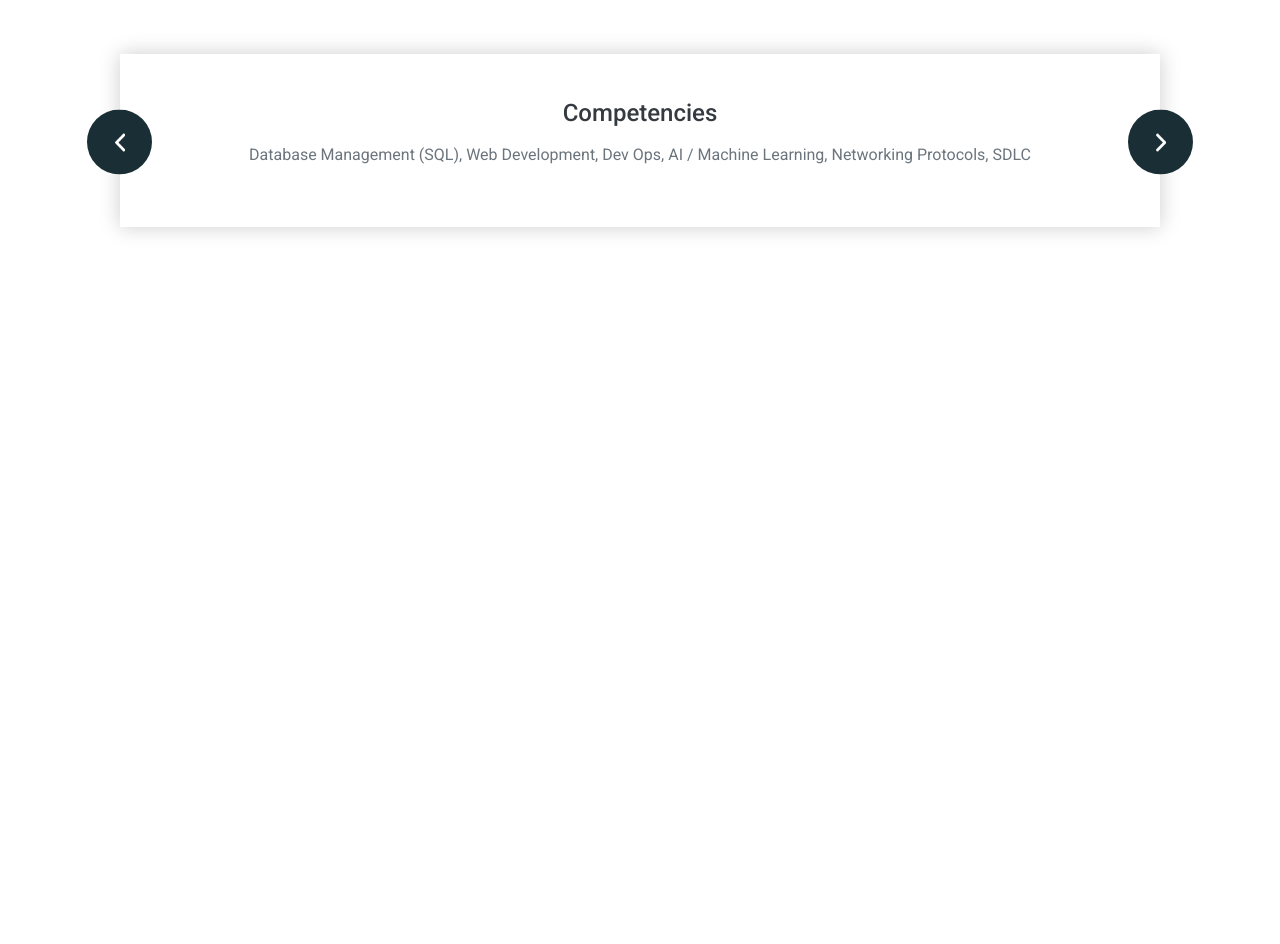
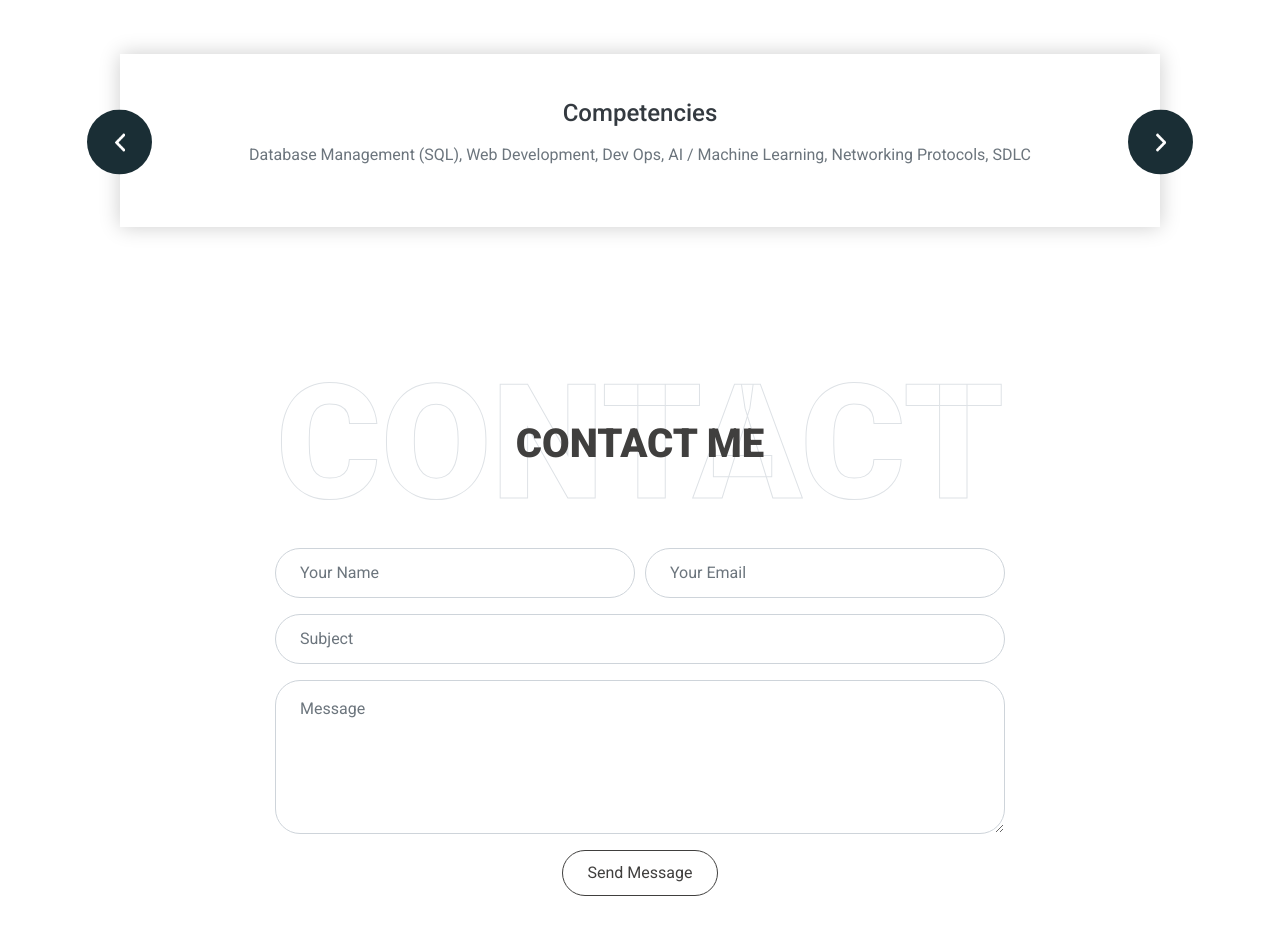
Before and after one commit to IronBiscuit/Porfolio-Website, a website: page views/index.html in a window 1280 px wide. Shown: the part 7121-8065 px from the top of the page. Before the commit the page ends 7421 px from the top, so only its background shows below. Drawn offline with nearby package versions, Linux system fonts and the light colour scheme; files that its build step writes are made by us from their sources; files whose address does not match are found by name.

Commit message:
Add Contact Segment and PHP Mail Logic

```diff
--- a/public/JS/rootJQuery.js
+++ b/public/JS/rootJQuery.js
@@ -1,6 +1,5 @@
 (function ($) {
     "use strict";
-
 
 
     $(window).on('beforeunload', function() {
@@ -86,6 +85,8 @@
         });
     }
 
+    //
+
 
     var swiper1 = new Swiper('.client-swiper', {
         slidesPerView: 3,
--- a/views/index.html
+++ b/views/index.html
@@ -439,8 +439,54 @@
                     </a>
                   </div>
             </div>
+        </div>
 
+        <!-- Contact Start -->
+        <div class="container-fluid py-5" id="contact">
+            <div class="container">
+                <div class="position-relative d-flex align-items-center justify-content-center">
+                    <h1 class="display-1 text-uppercase text-white" style="-webkit-text-stroke: 1px #dee2e6;">Contact</h1>
+                    <h1 class="position-absolute text-uppercase text-primary">Contact Me</h1>
+                </div>
+                <div class="row justify-content-center">
+                    <div class="col-lg-8">
+                        <div class="contact-form text-center">
+                            <div id="success"></div>
+                            <form name="sentMessage" id="contactForm" novalidate="novalidate" method="post">
+                                <div class="form-row">
+                                    <div class="control-group col-sm-6">
+                                        <input type="text" class="form-control p-4" id="name" placeholder="Your Name"
+                                            required="required" data-validation-required-message="Please enter your name" />
+                                        <p class="help-block text-danger"></p>
+                                    </div>
+                                    <div class="control-group col-sm-6">
+                                        <input type="email" class="form-control p-4" id="email" placeholder="Your Email"
+                                            required="required" data-validation-required-message="Please enter your email" />
+                                        <p class="help-block text-danger"></p>
+                                    </div>
+                                </div>
+                                <div class="control-group">
+                                    <input type="text" class="form-control p-4" id="subject" placeholder="Subject"
+                                        required="required" data-validation-required-message="Please enter a subject" />
+                                    <p class="help-block text-danger"></p>
+                                </div>
+                                <div class="control-group">
+                                    <textarea class="form-control py-3 px-4" rows="5" id="message" placeholder="Message"
+                                        required="required"
+                                        data-validation-required-message="Please enter your message"></textarea>
+                                    <p class="help-block text-danger"></p>
+                                </div>
+                                <div>
+                                    <button class="btn btn-outline-primary" type="submit" id="sendMessageButton">Send
+                                        Message</button>
+                                </div>
+                            </form>
+                        </div>
+                    </div>
+                </div>
+            </div>
         </div>
+        <!-- Contact End -->
 
 
 
@@ -452,7 +498,6 @@
         <script src="lib/typed/typed.min.js"></script>
         <script src="lib/easing/easing.min.js"></script>
         <script src="lib/swiper/swiper.jquery.min.js"></script>
-
         <script src="JS/rootJQuery.js"></script>
     </body>
     <!-- Header End -->
```
Also changed, not shown: public/css/style.css, 2 other files.
